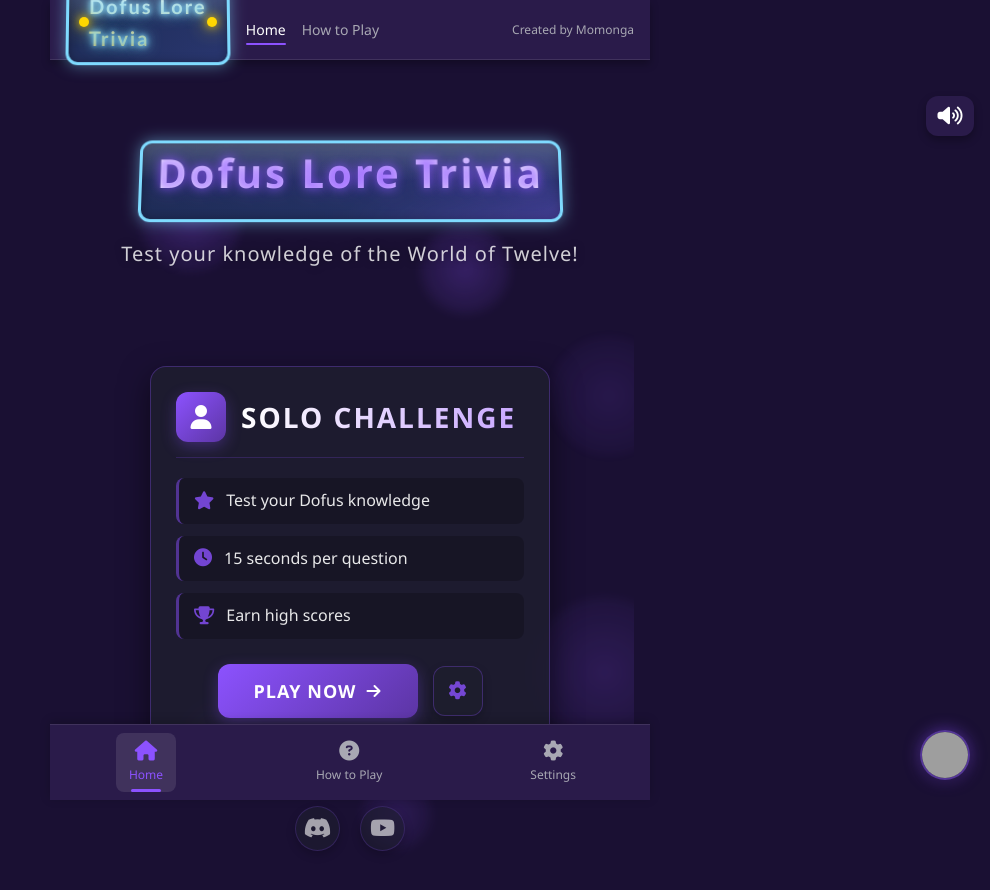
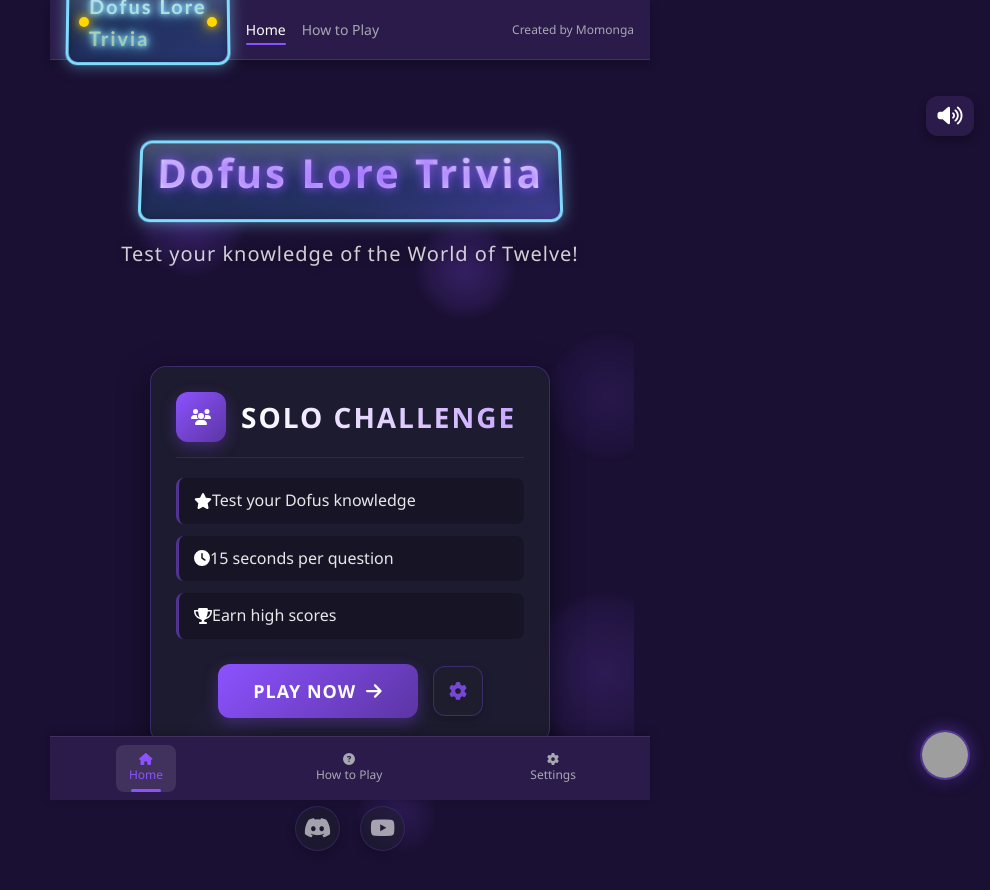
Before and after one commit to Momonga-OP/trivia-game, a React (Vite) app: page / in a window 1280 px wide. Shown: the top 890 px of the page, without its empty margins (290-1280 px from the left). Built offline with nearby package versions, Linux system fonts and the light colour scheme; grey boxes are pictures that could not be loaded.

Commit message:
Fix icon display issues for Discord activity

```diff
--- a/src/components/Header.jsx
+++ b/src/components/Header.jsx
@@ -1,4 +1,5 @@
 import React, { useState } from 'react';
+import { FontAwesomeIcon } from '@fortawesome/react-fontawesome';
 import './styles/Header.css';
 import './styles/Logo.css';
 
@@ -55,7 +56,7 @@
           className={`tab-item ${currentPage === 'home' ? 'active' : ''}`}
           onClick={() => navigateTo('home')}
         >
-          <i className="fas fa-home"></i>
+          <FontAwesomeIcon icon="home" />
           <span>Home</span>
         </div>
 
@@ -63,7 +64,7 @@
           className={`tab-item ${currentPage === 'howtoplay' ? 'active' : ''}`}
           onClick={() => navigateTo('howtoplay')}
         >
-          <i className="fas fa-question-circle"></i>
+          <FontAwesomeIcon icon="question-circle" />
           <span>How to Play</span>
         </div>
 
@@ -71,7 +72,7 @@
           className="tab-item"
           onClick={() => setShowSettings(true)}
         >
-          <i className="fas fa-cog"></i>
+          <FontAwesomeIcon icon="cog" />
           <span>Settings</span>
         </div>
       </div>
@@ -132,7 +133,7 @@
               }}
               onClick={() => window.open('https://discord.gg/rKb3Zp7AQ2', '_blank')}
             >
-              <i className="fab fa-discord"></i>
+              <FontAwesomeIcon icon={['fab', 'discord']} />
               Join
             </button>
           </div>
@@ -150,7 +151,7 @@
             }}
             onClick={() => setShowSettings(false)}
           >
-            <i className="fas fa-times"></i>
+            <FontAwesomeIcon icon="times" />
           </button>
         </div>
       )}
--- a/src/components/HomePage.jsx
+++ b/src/components/HomePage.jsx
@@ -77,22 +77,22 @@
           <div className="card-content">
             <div className="game-mode-card-header">
               <div className="mode-icon">
-                <i className="fas fa-user"></i>
+                <FontAwesomeIcon icon="users" />
               </div>
               <h2 className="game-mode-title">Solo Challenge</h2>
             </div>
 
             <div className="game-mode-details">
               <div className="detail-item">
-                <i className="fas fa-star"></i>
+                <FontAwesomeIcon icon="star" />
                 <span>Test your Dofus knowledge</span>
               </div>
               <div className="detail-item">
-                <i className="fas fa-clock"></i>
+                <FontAwesomeIcon icon="clock" />
                 <span>15 seconds per question</span>
               </div>
               <div className="detail-item">
-                <i className="fas fa-trophy"></i>
+                <FontAwesomeIcon icon="trophy" />
                 <span>Earn high scores</span>
               </div>
             </div>
@@ -100,10 +100,10 @@
             <div className="game-mode-action">
               <button className="play-button" onClick={() => navigateTo('game')}>
                 <span className="button-text">Play Now</span>
-                <i className="fas fa-arrow-right"></i>
+                <FontAwesomeIcon icon="arrow-right" />
               </button>
               <button className="settings-button" onClick={() => setShowSettings(true)}>
-                <i className="fas fa-cog"></i>
+                <FontAwesomeIcon icon="cog" />
               </button>
             </div>
           </div>
--- a/src/main.jsx
+++ b/src/main.jsx
@@ -2,6 +2,10 @@
 import { createRoot } from 'react-dom/client';
 import './index.css';
 import App from './App.jsx';
+// Import Font Awesome library setup
+import './utils/fontAwesome';
+// Import Font Awesome CSS
+import '@fortawesome/fontawesome-svg-core/styles.css';
 
 // Try to import the Discord SDK - this won't crash if the package isn't installed
 let DiscordSDK;
--- /dev/null
+++ b/src/utils/fontAwesome.js
@@ -0,0 +1,59 @@
+// Font Awesome setup
+import { library } from '@fortawesome/fontawesome-svg-core';
+import {
+  faHome,
+  faQuestionCircle,
+  faCog,
+  faTimes,
+  faVolumeMute,
+  faVolumeUp,
+  faPlay,
+  faInfoCircle,
+  faTrophy,
+  faQuestion,
+  faUsers,
+  faArrowRight,
+  faStar,
+  faClock,
+  faCheckCircle,
+  faExclamationCircle,
+  faExclamationTriangle,
+  faTimesCircle
+} from '@fortawesome/free-solid-svg-icons';
+import {
+  faDiscord,
+  faTwitter,
+  faGithub,
+  faYoutube
+} from '@fortawesome/free-brands-svg-icons';
+
+// Add all icons to the library
+library.add(
+  // Solid icons
+  faHome,
+  faQuestionCircle,
+  faCog,
+  faTimes,
+  faVolumeMute,
+  faVolumeUp,
+  faPlay,
+  faInfoCircle,
+  faTrophy,
+  faQuestion,
+  faUsers,
+  faArrowRight,
+  faStar,
+  faClock,
+  faCheckCircle,
+  faExclamationCircle,
+  faExclamationTriangle,
+  faTimesCircle,
+
+  // Brand icons
+  faDiscord,
+  faTwitter,
+  faGithub,
+  faYoutube
+);
+
+export default library;
```
